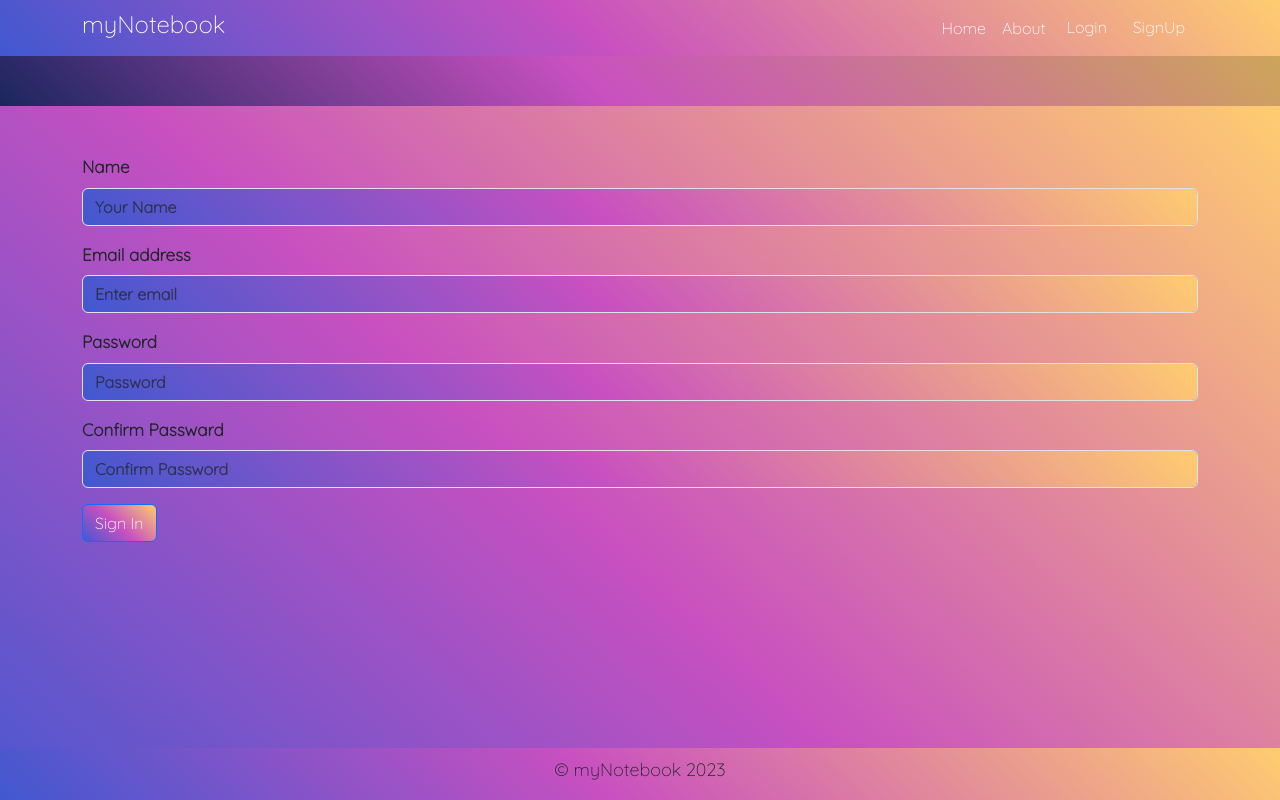
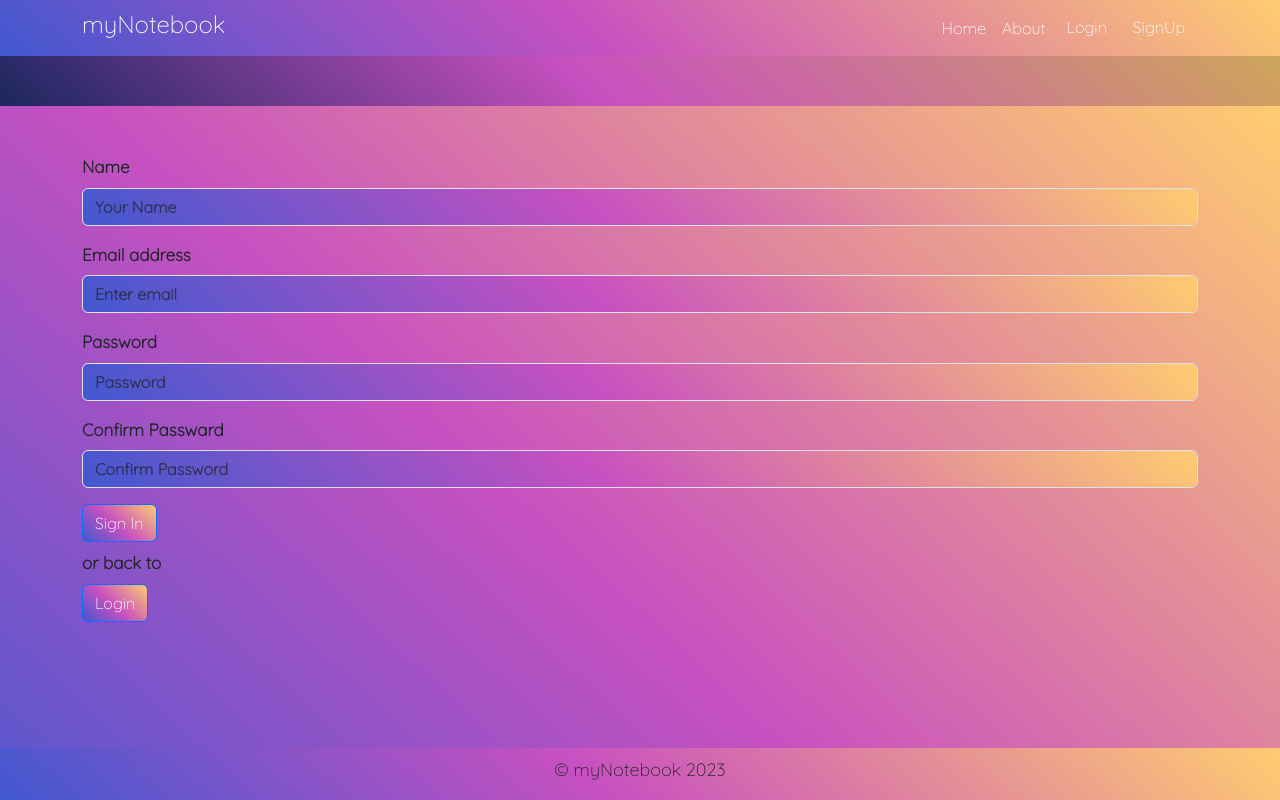
Before and after one commit to Farmanaslam/myNotebook-App-Client, a React (Create React App) app: page /signup in a window 1280 px wide. Shown: the top 800 px of the page. Built offline with nearby package versions, Linux system fonts and the light colour scheme.

Commit message:
added vercel api

```diff
--- a/package.json
+++ b/package.json
@@ -40,5 +40,6 @@
   },
   "devDependencies": {
     "web-vitals": "^3.5.0"
+
   }
 }
--- a/src/Components/About.js
+++ b/src/Components/About.js
@@ -2,13 +2,13 @@ import React from "react";
 const About = () => {
   return (
     <>
-      <div className="about-head d-flex justify-content-center fs-2 mt-4 mb-4 ">
+      <div className="about-head d-flex justify-content-center fs-2 mt-4 mb-4 mx-4">
         myNotebook -create and design your notes easily
       </div>
       <div className="p-4 row">
         <div className="about-para col-md-6 mb-4">
           <p>
-            myNotebook Website provides tools to add delete update your notes.A
+            myNotebook Website provides tools to add delete update your notes. A
             note a day keeps the chaos away.
             <br></br>
             <br></br>
@@ -50,12 +50,12 @@ const About = () => {
         </div>
         <div className="about-para col-md-6 mb-4">
           <p>
-            To Start using myNotebook just login/signup with your emailid and
+            To Start using myNotebook just login/signup with your email Id and
             passward.
             <br></br>
             <br></br>
             All Your notes will be displayed on the home screen. You can easily
-            manage all your notes. Add Update or delete your instantly with
+            manage all your notes. Add Update or delete your notes instantly with
             myNotebook.
             <br></br>
             <br></br>
--- a/src/Components/SignUp.js
+++ b/src/Components/SignUp.js
@@ -14,7 +14,8 @@ const SignUp = (props) => {
   const handleSubmit = async (e) => {
     e.preventDefault();
     const { name, email, passward } = credentials;
-    const response = await fetch("http://localhost:5000/api/auth/createuser", {
+    const response = await fetch("https://my-notebook-website.vercel.app/api/auth/createuser", {
+    // const response = await fetch("http://localhost:5000/api/auth/createuser", {
       method: "POST",
 
       headers: {
@@ -30,7 +31,7 @@ const SignUp = (props) => {
       navigate("/");
       props.showAlert("Account created successfully...", "success");
     } else {
-      props.showAlert("Invalid credentials...", "danger");
+      props.showAlert("Email Already In Use...", "danger");
     }
   };
   const handleChange = (e) => {
@@ -88,6 +89,13 @@ const SignUp = (props) => {
         <Button className="sign-in-btn" type="submit">
           Sign In
         </Button>
+        <div className="my-2">or back to</div>
+        <Button className="login-btn" href="/login">
+          <a style={{ textDecoration: "none", color: "#fff" }} href="/login">
+            {" "}
+            Login{" "}
+          </a>
+        </Button>
       </Form>
     </div>
   );
```
